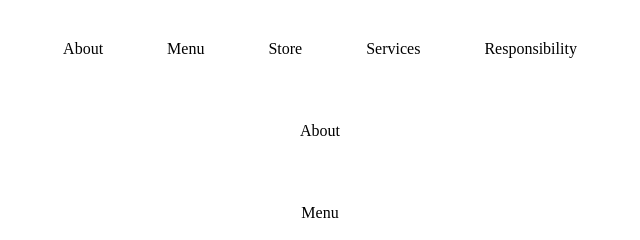
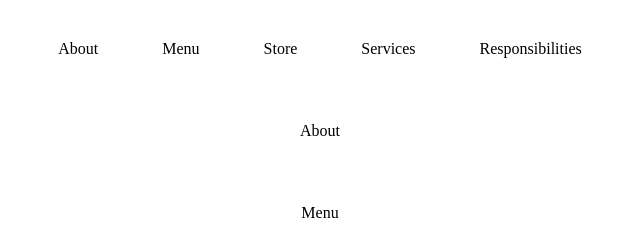
Before and after one commit to jayellie21/jayellie, a plain HTML site: page firstProject/index.html in a window 1280 px wide. Shown: the top 240 px of the page, 320-960 px from the left. Drawn offline with Linux system fonts and the light colour scheme.

Commit message:
first commit

```diff
--- a/firstProject/index.html
+++ b/firstProject/index.html
@@ -14,7 +14,7 @@
       <a href="#">Menu</a>
       <a href="#">Store</a>
       <a href="#">Services</a>
-      <a href="#">Responsibility</a>
+      <a href="#">Responsibilities</a>
     </nav>
     <nav>
       <div id="vertical-underline"></div>
```
Also changed, not shown: 1 other file.
